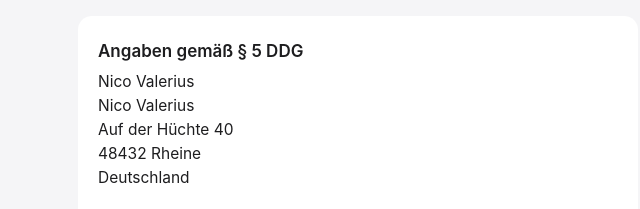
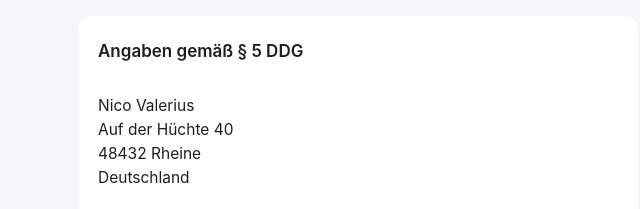
Before and after one commit to NicoValerius/Nico-Valerius-Website, a plain HTML site: page impressum.html in a window 1280 px wide. Shown: the part 150-359 px from the top of the page, without its empty margins (282-922 px from the left). Drawn offline with Linux system fonts and the light colour scheme.

Commit message:
Fix Impressum formatting by removing extra line break
Removed a redundant line break in the Impressum section.

```diff
--- a/impressum.html
+++ b/impressum.html
@@ -35,7 +35,7 @@
   <h1>Impressum</h1>
   <div class="card">
     <h2>Angaben gemäß § 5 DDG</h2>
-    <p>Nico Valerius<br>
+    <p><br>
     Nico Valerius<br>
     Auf der Hüchte 40<br>
     48432 Rheine<br>
```
